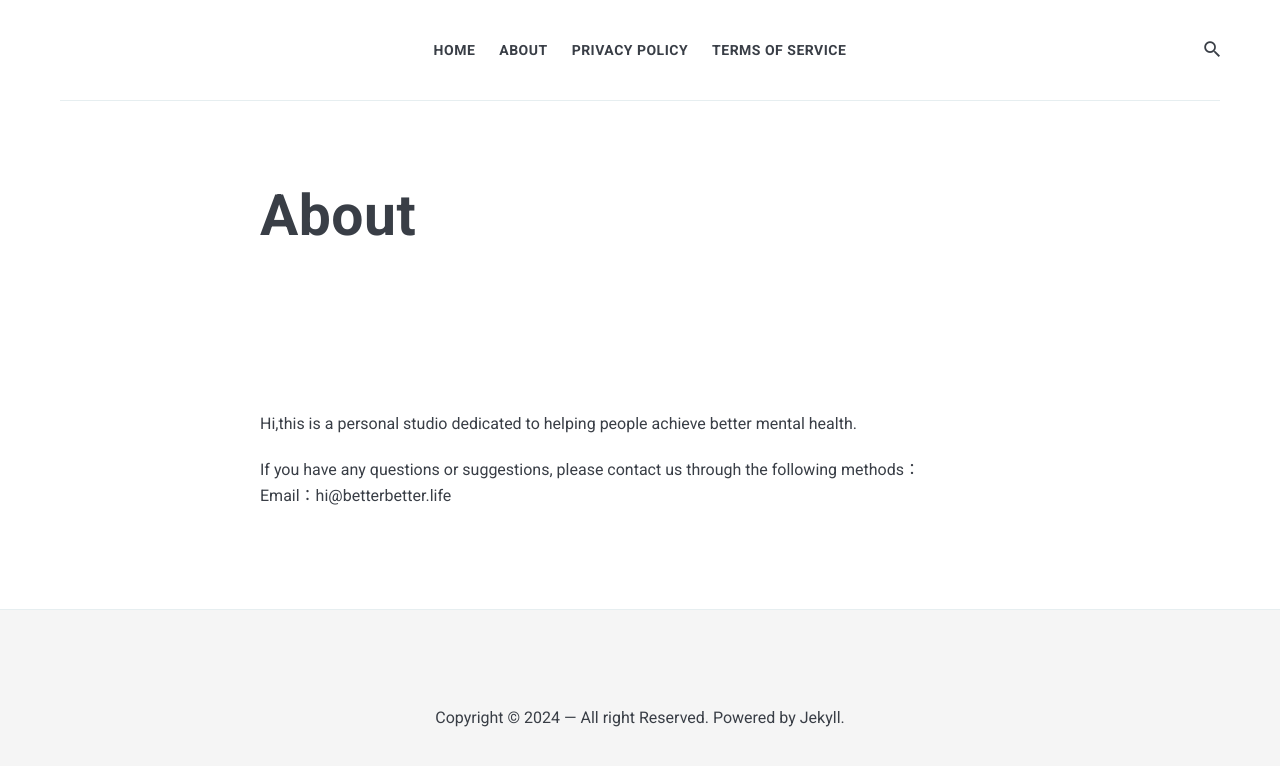
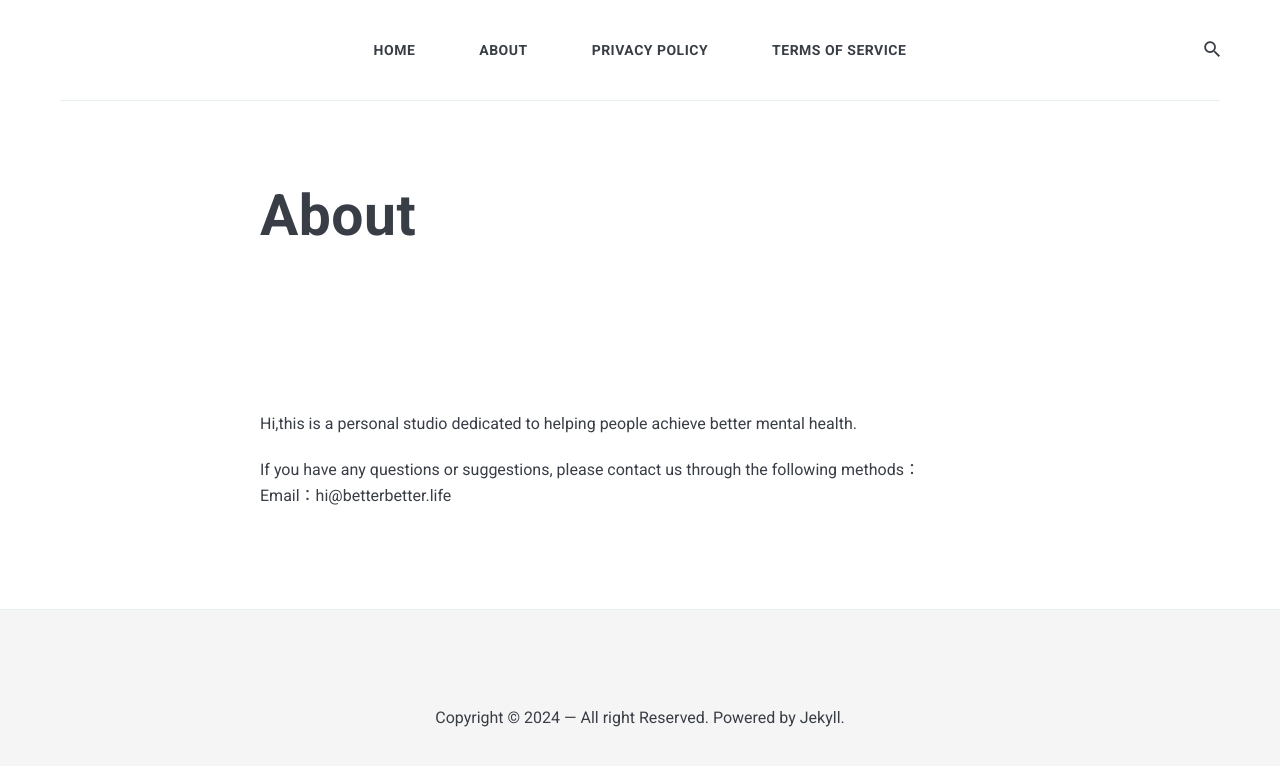
Before and after one commit to aSSong/betterbetterlife, a Jekyll site: the page built from _pages/about.md, in a window 1280 px wide. Shown: the top 766 px of the page. Built offline with Jekyll 4.4.1, drawn with Linux system fonts in a browser that asks for light colours; nearby versions of some CDN libraries.

Commit message:
Update _header.scss

```diff
--- a/_sass/3-modules/_header.scss
+++ b/_sass/3-modules/_header.scss
@@ -74,7 +74,7 @@
 
       .nav__link {
         display: inline-block;
-        padding: 10px 10px;
+        padding: 10px 30px;
         font-size: 14px;
         font-weight: 700;
         letter-spacing: 0.5px;
```
